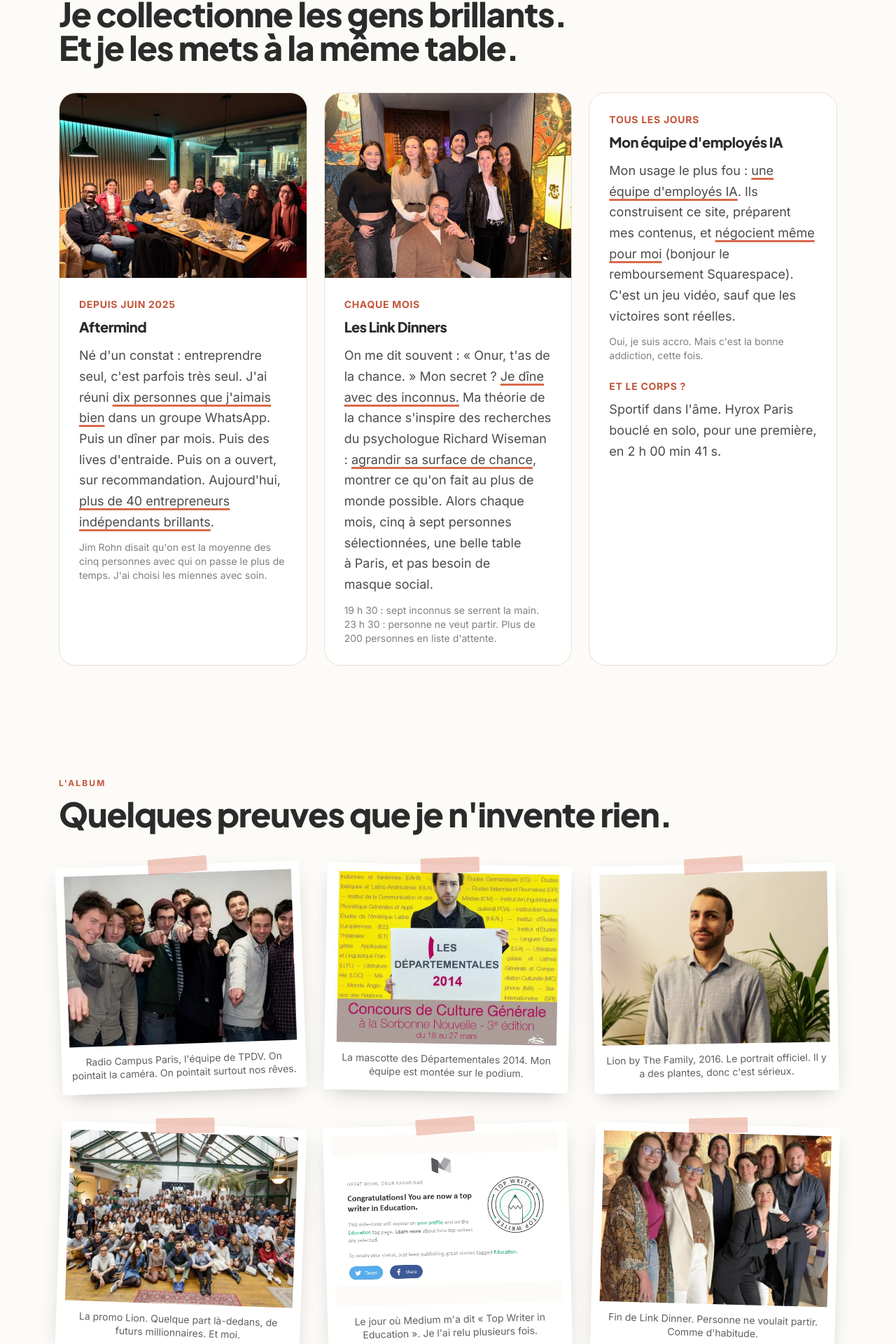
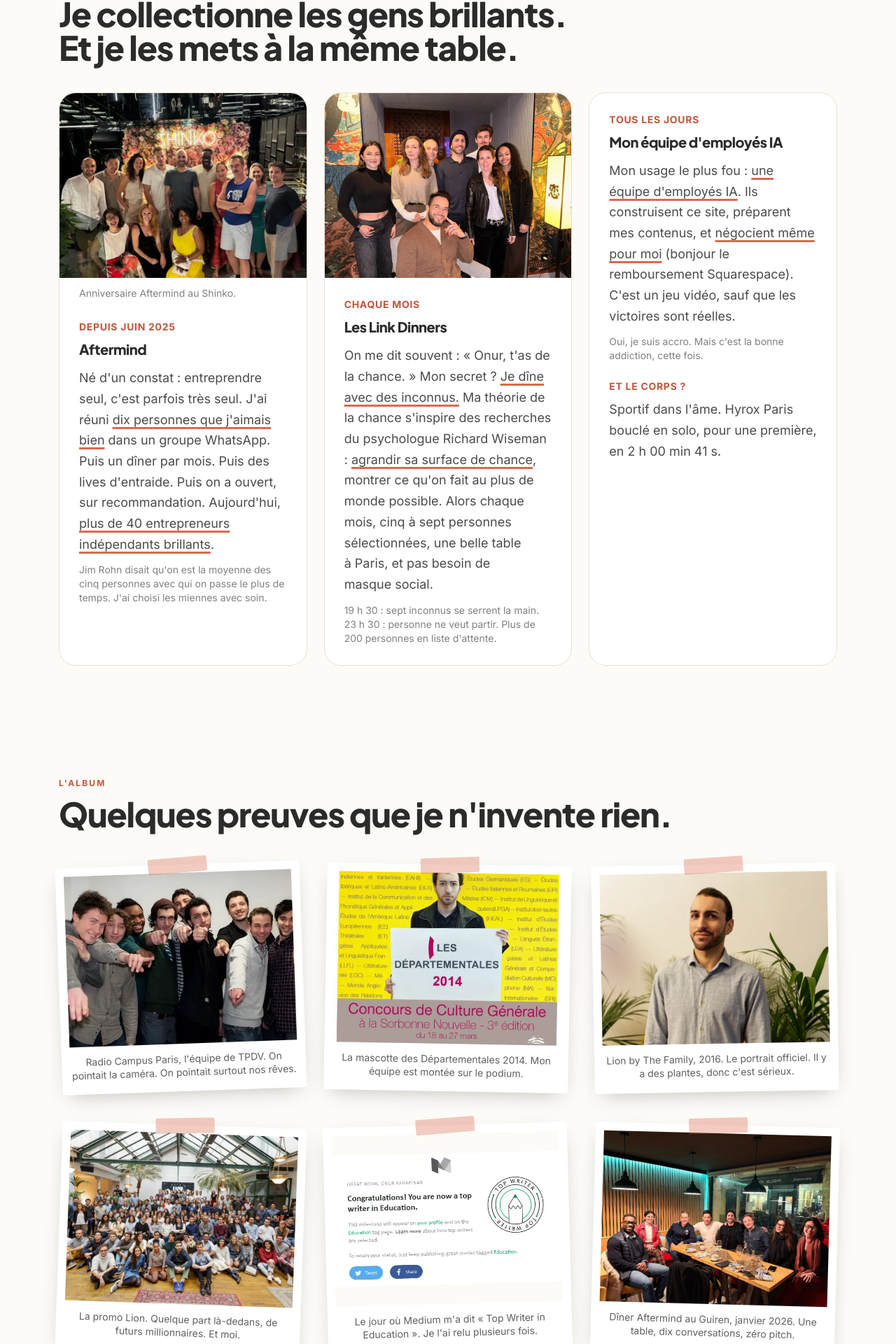
Before and after one commit to Onur-IA/onurkarapinar-site, a React (Vite) app: page /a-propos in a window 1280 px wide. Shown: the part 3510-5430 px from the top of the page at 70% size. Built offline with nearby package versions, Linux system fonts and the light colour scheme.

Commit message:
À propos : photo Aftermind Shinko

```diff
--- a/src/pages/APropos.tsx
+++ b/src/pages/APropos.tsx
@@ -36,6 +36,7 @@ const album: [string, string, string][] = [
   ["album-lion-portrait", "Portrait d'Onur pendant le programme Lion de The Family en 2016", "Lion by The Family, 2016. Le portrait officiel. Il y a des plantes, donc c'est sérieux."],
   ["album-lion-promo", "Photo de groupe de la promotion Lion by The Family", "La promo Lion. Quelque part là-dedans, de futurs millionnaires. Et moi."],
   ["album-medium-top-writer", "E-mail de Medium annonçant à Onur qu'il est Top Writer en Éducation", "Le jour où Medium m'a dit « Top Writer in Education ». Je l'ai relu plusieurs fois."],
+  ["album-aftermind-guiren", "Dîner Aftermind au restaurant Guiren, autour d'une grande table", "Dîner Aftermind au Guiren, janvier 2026. Une table, dix conversations, zéro pitch."],
   ["album-diner-2", "Convives souriants à la fin d'un Link Dinner organisé par Onur", "Fin de Link Dinner. Personne ne voulait partir. Comme d'habitude."],
   ["album-medium-profil", "Profil Medium d'Onur affichant Writer chez Join Lion by The Family", "Mon profil Medium de l'époque : Writer @_JoinLion by @_TheFamily."],
 ];
@@ -62,7 +63,7 @@ export default function APropos() {
         <p>La preuve : ce site, je l'ai codé avec l'IA, sans être développeur. Bien utilisée, c'est franchement addictif.</p></div></Reveal></div></section>
     <section className="mx-auto max-w-6xl px-5 py-20"><Reveal><div className="kicker">Ce que je construis</div><h2 className="h2 mt-3">Je collectionne les gens brillants. Et je les mets à la même table.</h2></Reveal>
       <div className="mt-10 grid gap-6 lg:grid-cols-3">
-        <Reveal><div className="card h-full overflow-hidden"><img src="/img/album-aftermind-guiren.webp" alt="Dîner Aftermind autour d'une grande table dans un restaurant parisien" loading="lazy" className="aspect-[4/3] w-full object-cover"/><div className="p-7"><div className="text-sm font-bold uppercase tracking-wider text-terra">Depuis juin 2025</div><h3 className="mt-2 text-xl font-extrabold">Aftermind</h3><p className="mt-3 text-ink/85"><Hl t="Né d'un constat : entreprendre seul, c'est parfois très seul. J'ai réuni **dix personnes que j'aimais bien** dans un groupe WhatsApp. Puis un dîner par mois. Puis des lives d'entraide. Puis on a ouvert, sur recommandation. Aujourd'hui, **plus de 40 entrepreneurs indépendants brillants**."/></p><p className="mt-3 text-sm text-ink/60">Jim Rohn disait qu'on est la moyenne des cinq personnes avec qui on passe le plus de temps. J'ai choisi les miennes avec soin.</p></div></div></Reveal>
+        <Reveal><div className="card h-full overflow-hidden"><figure><img src="/img/aftermind-shinko.webp" alt="Les membres d'Aftermind réunis pour le dîner d'anniversaire au restaurant Shinko à Paris" loading="lazy" className="aspect-[4/3] w-full object-cover"/><figcaption className="px-7 pt-3 text-sm text-ink/60">Anniversaire Aftermind au Shinko.</figcaption></figure><div className="p-7"><div className="text-sm font-bold uppercase tracking-wider text-terra">Depuis juin 2025</div><h3 className="mt-2 text-xl font-extrabold">Aftermind</h3><p className="mt-3 text-ink/85"><Hl t="Né d'un constat : entreprendre seul, c'est parfois très seul. J'ai réuni **dix personnes que j'aimais bien** dans un groupe WhatsApp. Puis un dîner par mois. Puis des lives d'entraide. Puis on a ouvert, sur recommandation. Aujourd'hui, **plus de 40 entrepreneurs indépendants brillants**."/></p><p className="mt-3 text-sm text-ink/60">Jim Rohn disait qu'on est la moyenne des cinq personnes avec qui on passe le plus de temps. J'ai choisi les miennes avec soin.</p></div></div></Reveal>
         <Reveal delay={80}><div className="card h-full overflow-hidden"><img src="/img/album-diner-1.webp" alt="Les convives d'un Link Dinner réunis dans un restaurant à Paris" loading="lazy" className="aspect-[4/3] w-full object-cover"/><div className="p-7"><div className="text-sm font-bold uppercase tracking-wider text-terra">Chaque mois</div><h3 className="mt-2 text-xl font-extrabold">Les Link Dinners</h3><p className="mt-3 text-ink/85"><Hl t="On me dit souvent : « Onur, t'as de la chance. » Mon secret ? **Je dîne avec des inconnus.** Ma théorie de la chance s'inspire des recherches du psychologue Richard Wiseman : **agrandir sa surface de chance**, montrer ce qu'on fait au plus de monde possible. Alors chaque mois, cinq à sept personnes sélectionnées, une belle table à Paris, et pas besoin de masque social."/></p><p className="mt-3 text-sm text-ink/60">19 h 30 : sept inconnus se serrent la main. 23 h 30 : personne ne veut partir. Plus de 200 personnes en liste d'attente.</p></div></div></Reveal>
         <Reveal delay={160}><div className="card h-full p-7"><div className="text-sm font-bold uppercase tracking-wider text-terra">Tous les jours</div><h3 className="mt-2 text-xl font-extrabold">Mon équipe d'employés IA</h3><p className="mt-3 text-ink/85"><Hl t="Mon usage le plus fou : **une équipe d'employés IA**. Ils construisent ce site, préparent mes contenus, et **négocient même pour moi** (bonjour le remboursement Squarespace). C'est un jeu vidéo, sauf que les victoires sont réelles."/></p><p className="mt-3 text-sm text-ink/60">Oui, je suis accro. Mais c'est la bonne addiction, cette fois.</p>
           <p className="mt-6 text-sm font-bold uppercase tracking-wider text-terra">Et le corps ?</p><p className="mt-2 text-ink/85">Sportif dans l'âme. Hyrox Paris bouclé en solo, pour une première, en 2 h 00 min 41 s.</p></div></Reveal>
```
Also changed, not shown: public/img/aftermind-shinko.webp (added).
